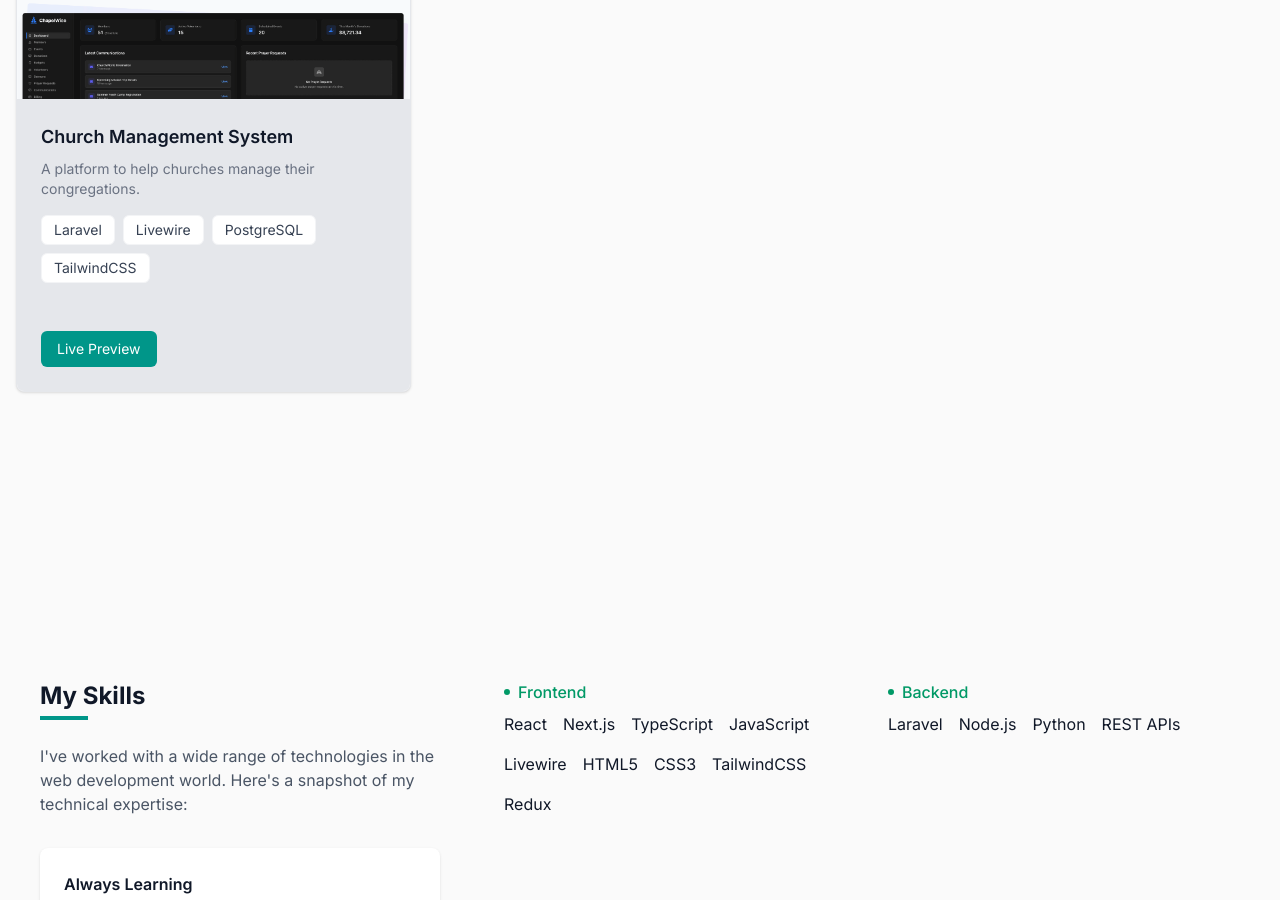
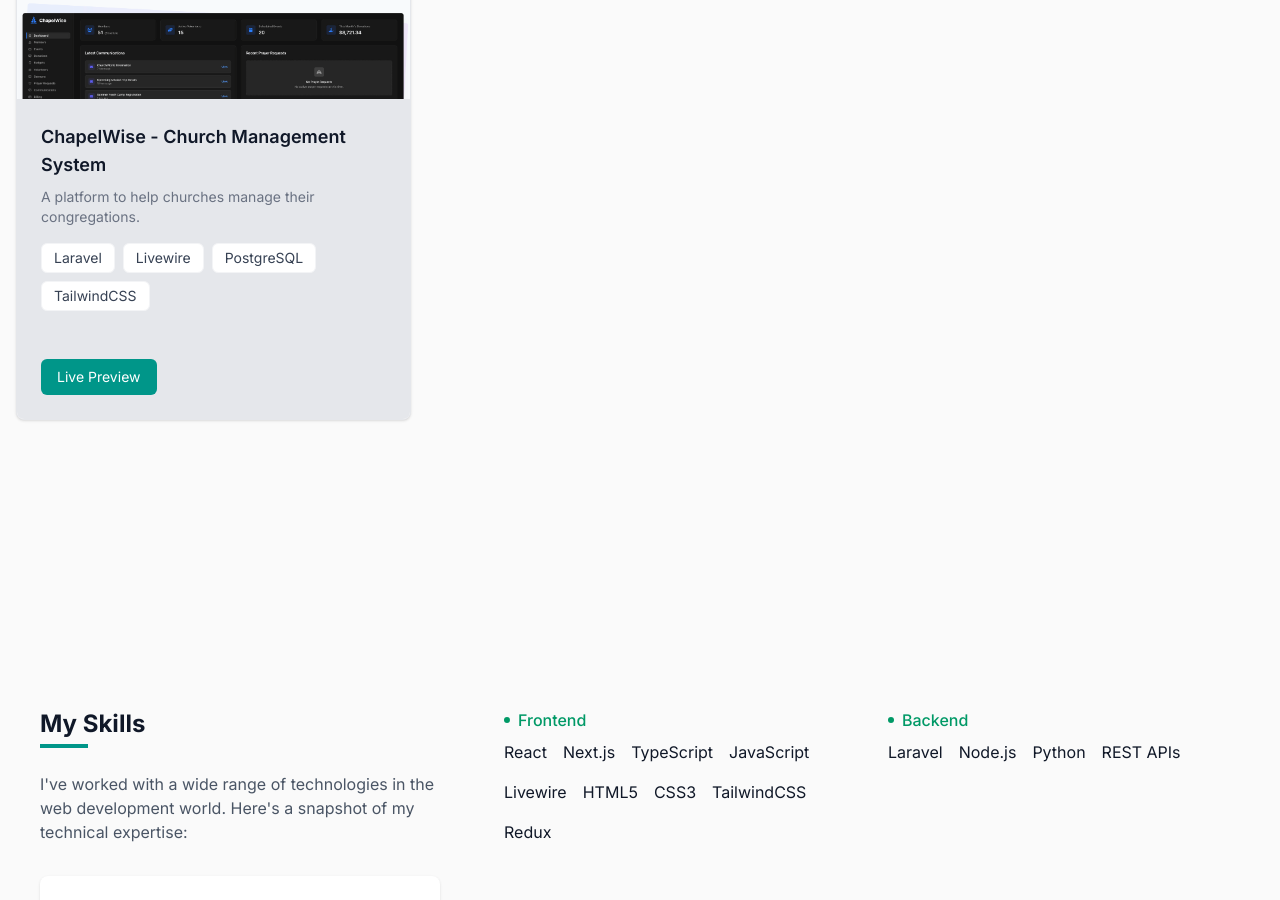
Before and after one commit to danielkleach/portfolio, a Next.js app: page / in a window 1280 px wide. Shown: the part 2220-3120 px from the top of the page. Built offline with nearby package versions, Linux system fonts and the light colour scheme.

Commit message:
Adding vercel analytics

```diff
--- a/package.json
+++ b/package.json
@@ -10,6 +10,7 @@
   },
   "dependencies": {
     "@heroicons/react": "^2.2.0",
+    "@vercel/analytics": "^1.5.0",
     "framer-motion": "^12.6.3",
     "next": "15.2.5",
     "react": "^19.0.0",
--- a/src/app/layout.tsx
+++ b/src/app/layout.tsx
@@ -1,3 +1,4 @@
+import { Analytics } from "@vercel/analytics/react"
 import type { Metadata } from "next";
 import { Inter, JetBrains_Mono } from "next/font/google";
 import "./globals.css";
@@ -26,6 +27,7 @@ export default function RootLayout({
           {children}
         </div>
         <Footer />
+        <Analytics />
       </body>
     </html>
   );
--- a/src/components/Projects.tsx
+++ b/src/components/Projects.tsx
@@ -6,7 +6,7 @@ import Link from 'next/link'
 
 const projects = [
   {
-    title: 'Church Management System',
+    title: 'ChapelWise - Church Management System',
     description: 'A platform to help churches manage their congregations.',
     image: '/images/projects/chapelwise.jpg',
     tech: ['Laravel', 'Livewire', 'PostgreSQL', 'TailwindCSS'],
```
Also changed, not shown: 1 other file (tests, documents, lock files or other folders).
